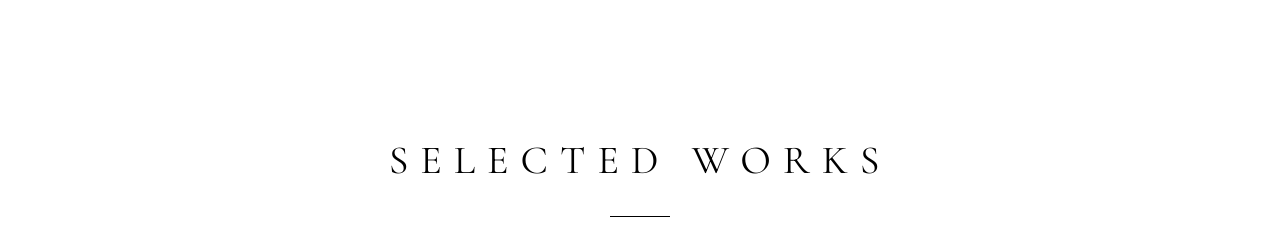
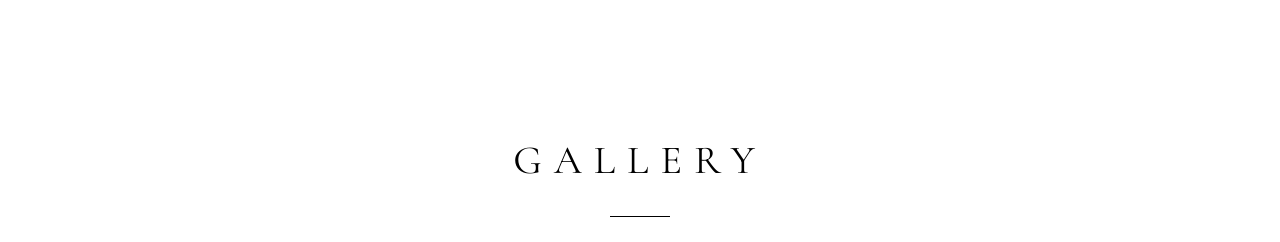
Before and after one commit to Reagan-apreku/Simpi-Studios, a React (Vite) app: page / in a window 1280 px wide. Shown: the part 800-1042 px from the top of the page. Built offline with nearby package versions, Linux system fonts and the light colour scheme.

Commit message:
Rename Selected Works heading to Gallery in ProjectGrid.jsx

```diff
--- a/src/components/ProjectGrid.jsx
+++ b/src/components/ProjectGrid.jsx
@@ -200,7 +200,7 @@
     <section className="section-padding" id="gallery">
       <div className="container">
         <div className="section-header fade-in">
-          <h2 className="section-title">Selected Works</h2>
+          <h2 className="section-title">Gallery</h2>
           <div className="section-underline"></div>
         </div>
         <div className="project-grid">
```
